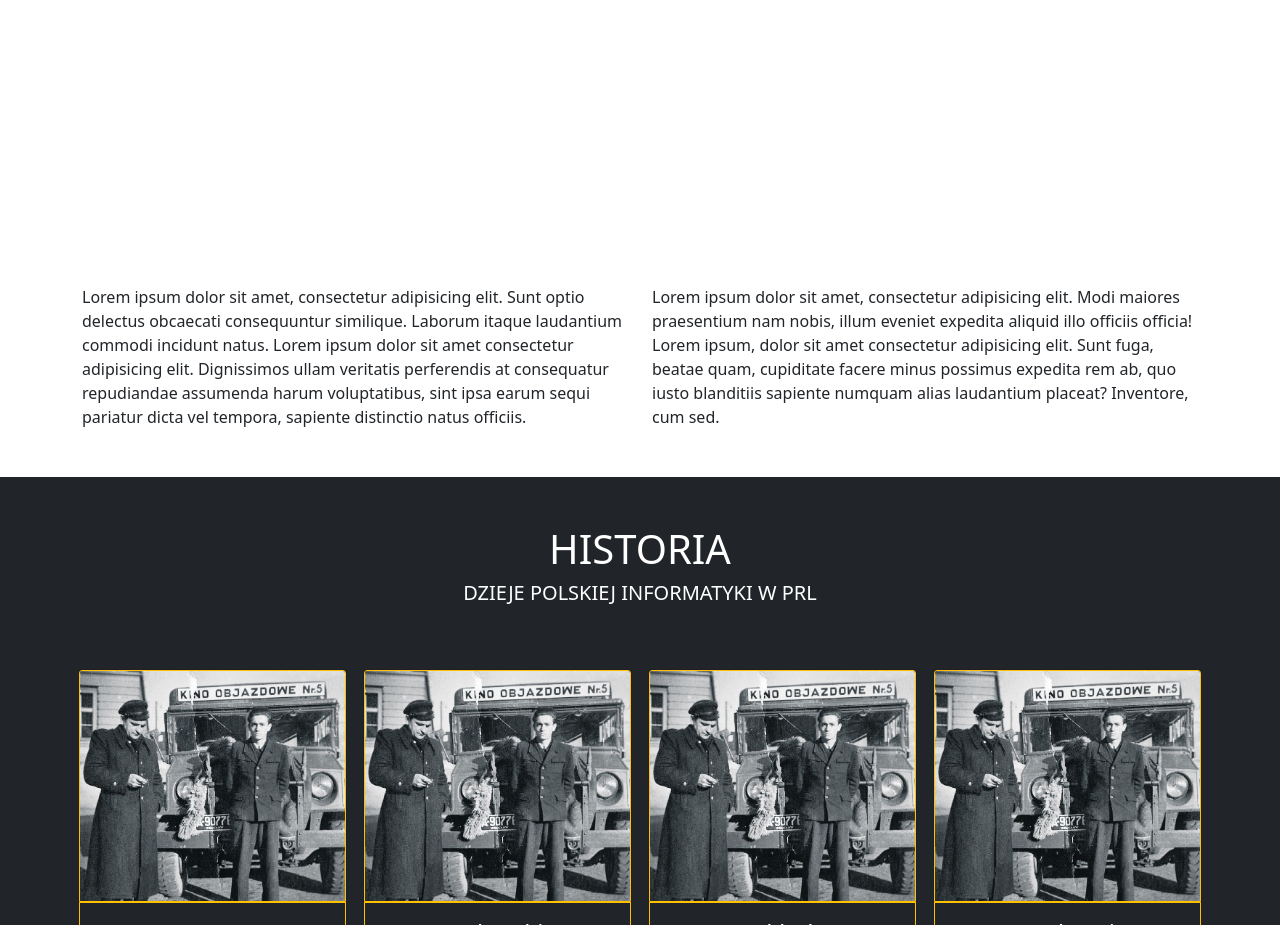
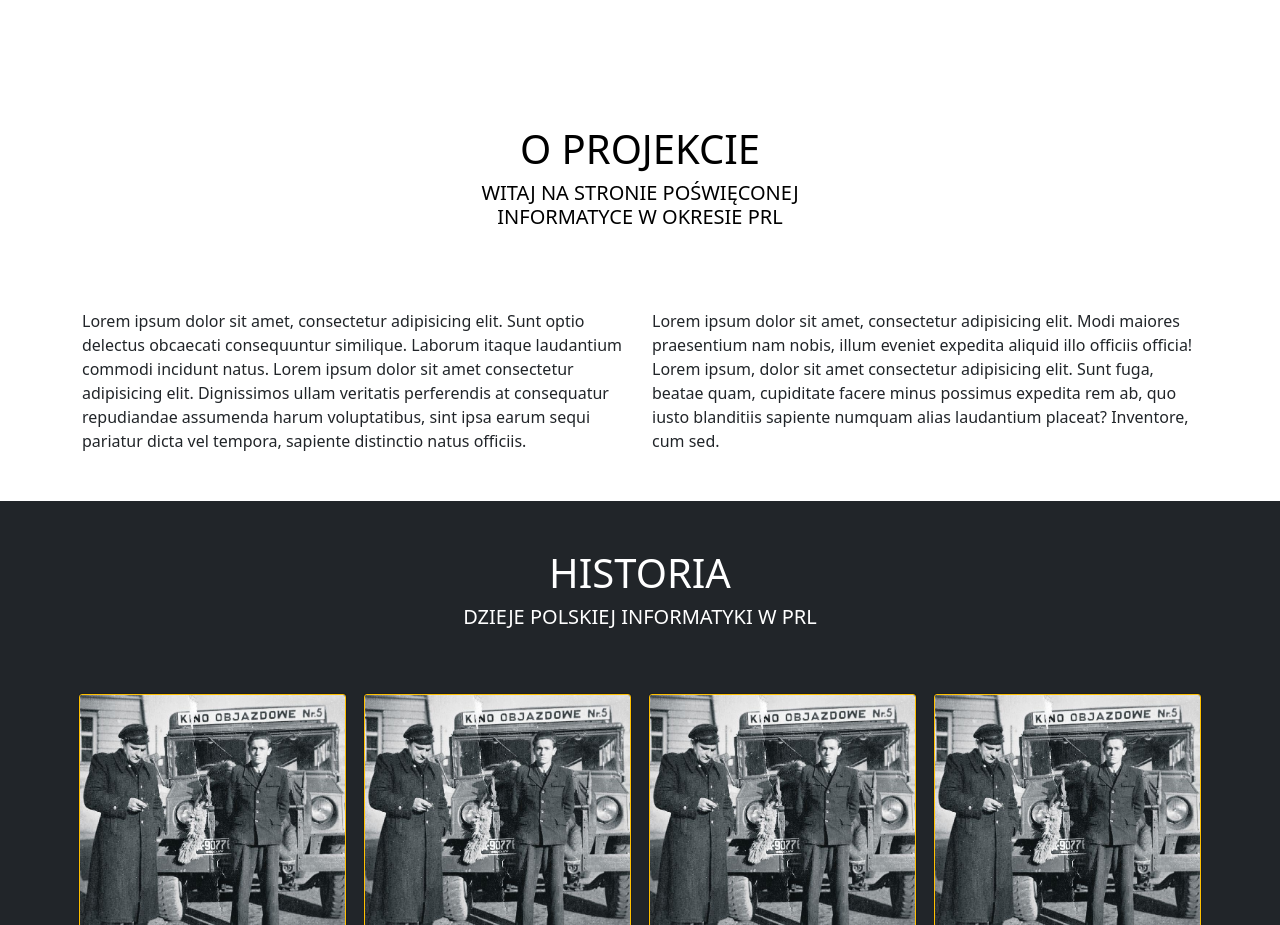
Before and after one commit to DarkoKa/Kaszuby_w_PRL, a plain HTML site: page index.html in a window 1280 px wide. Shown: the part 800-1725 px from the top of the page. Drawn offline with nearby package versions, Linux system fonts and the light colour scheme.

Commit message:
Add files via upload

```diff
--- a/index.html
+++ b/index.html
@@ -64,8 +64,8 @@
 
       <div class="row pb-5">
         <div class="col-lg-5 m-auto text-center">
-          <h1 style="color: #fff; font-weight: 100; text-transform: uppercase">Historia</h1>
-          <h5 style="color: #fff; font-weight: 100; text-transform: uppercase">Dzieje polskiej informatyki w PRL</h5>
+          <h1 style="color: #000000; font-weight: 100; text-transform: uppercase">O projekcie</h1>
+          <h5 style="color: #000000; font-weight: 100; text-transform: uppercase">Witaj na stronie poświęconej informatyce w okresie PRL</h5>
         </div>
       </div>
 
```
